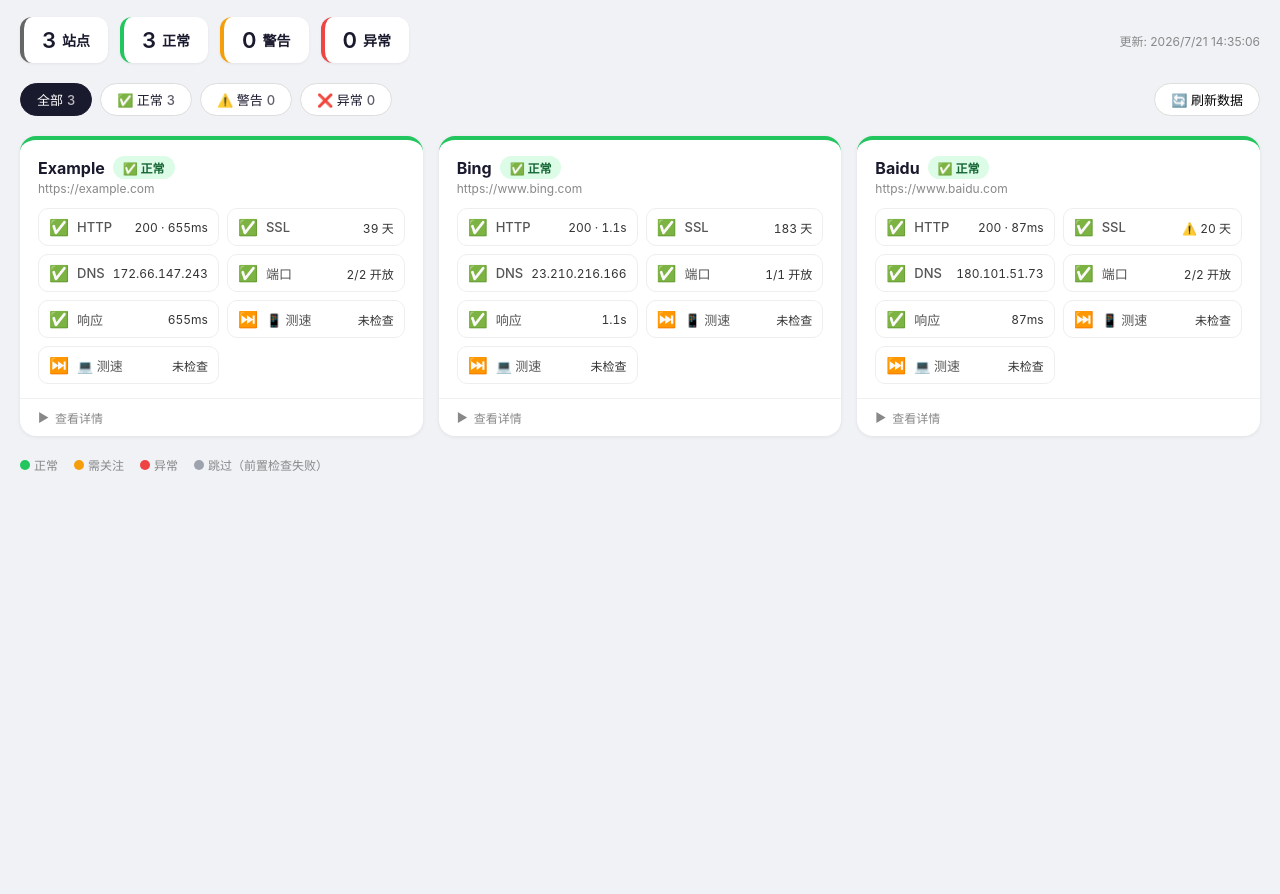
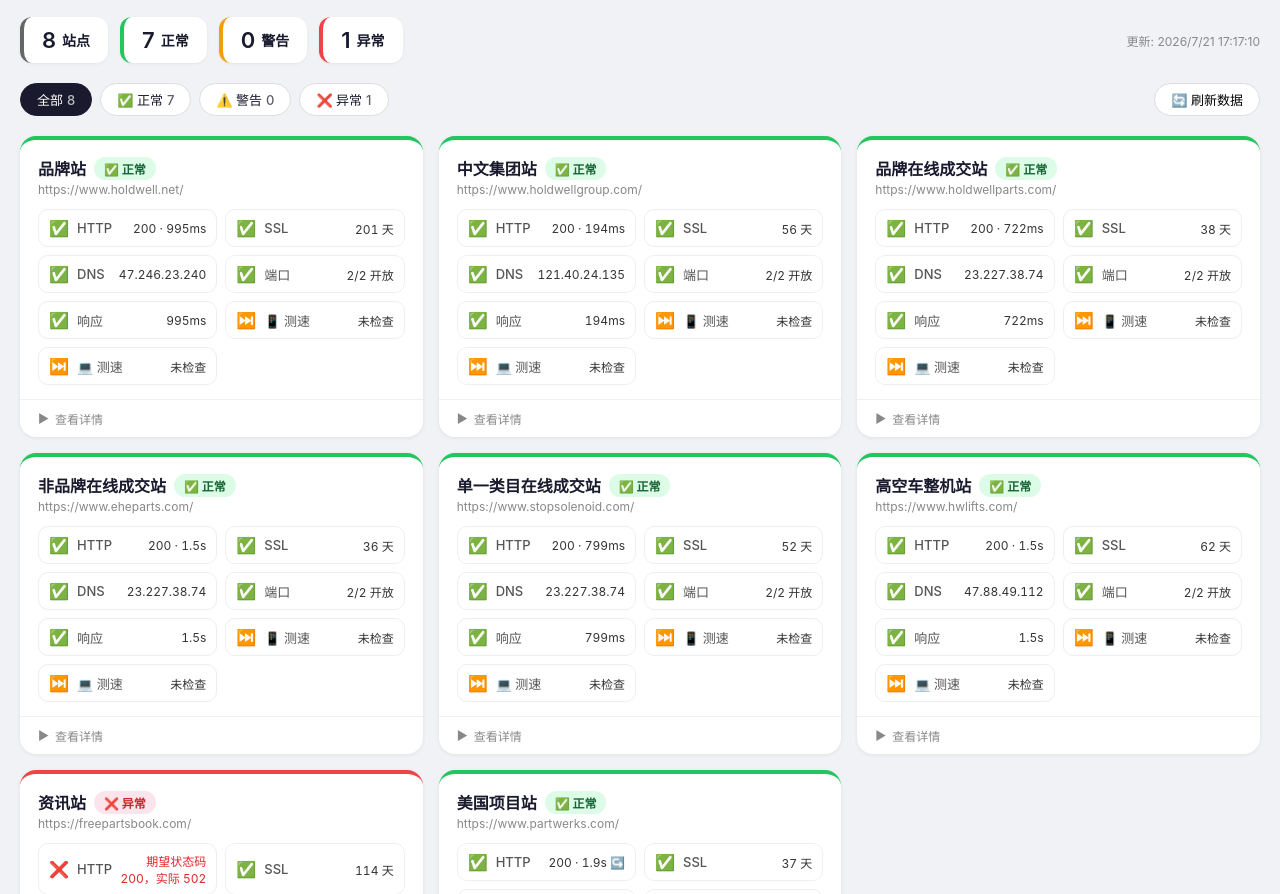
Before and after one commit to Koku-test/holdwell.smw, a website: page dashboard/index.html in a window 1280 px wide. Shown: the part 58-952 px from the top of the page. Before the commit the page ends 800 px from the top, so only its background shows below. Drawn offline with Linux system fonts and the light colour scheme.

Commit message:
📝 更新站点配置: 8个Holdwell站点 + 支持重定向跟随

```diff
--- a/dashboard/data.json
+++ b/dashboard/data.json
@@ -1,56 +1,56 @@
 {
-  "updatedAt": "2026-07-21T06:35:06.064Z",
-  "updatedAtCN": "2026/7/21 14:35:06",
+  "updatedAt": "2026-07-21T09:17:10.893Z",
+  "updatedAtCN": "2026/7/21 17:17:10",
   "sites": [
     {
-      "name": "Example",
-      "url": "https://example.com",
-      "hostname": "example.com",
+      "name": "品牌站",
+      "url": "https://www.holdwell.net/",
+      "hostname": "www.holdwell.net",
       "checks": {
-        "ssl": {
+        "dns": {
           "status": "ok",
-          "daysLeft": 39,
-          "issuer": "SSL Corporation",
-          "subject": "example.com",
-          "validFrom": "May 31 21:39:12 2026 GMT",
-          "validTo": "Aug 29 21:41:26 2026 GMT",
+          "addresses": [
+            "47.246.23.240"
+          ],
           "error": null,
-          "elapsedMs": 378
+          "via": "fallback",
+          "note": "系统 DNS 失败，使用备用 DNS"
         },
         "ports": [
           {
             "port": 80,
             "status": "ok",
-            "elapsedMs": 204,
+            "elapsedMs": 254,
             "error": null
           },
           {
             "port": 443,
             "status": "ok",
-            "elapsedMs": 213,
+            "elapsedMs": 198,
             "error": null
           }
         ],
+        "ssl": {
+          "status": "ok",
+          "daysLeft": 201,
+          "issuer": "WoTrus CA Limited",
+          "subject": "www.holdwell.net",
+          "validFrom": "Jan  7 00:00:00 2026 GMT",
+          "validTo": "Feb  7 23:59:59 2027 GMT",
+          "error": null,
+          "elapsedMs": 479
+        },
         "http": {
           "status": "ok",
           "statusCode": 200,
-          "elapsedMs": 655,
+          "elapsedMs": 995,
           "error": null,
           "details": {
-            "server": "cloudflare",
-            "contentType": "text/html",
+            "server": "Tengine",
+            "contentType": "text/html; charset=UTF-8",
             "location": null
-          }
-        },
-        "dns": {
-          "status": "ok",
-          "addresses": [
-            "172.66.147.243",
-            "104.20.23.154"
-          ],
-          "error": null,
-          "via": "fallback",
-          "note": "系统 DNS 失败，使用备用 DNS"
+          },
+          "redirect": null
         },
         "cdn": {
           "status": "skip",
@@ -69,17 +69,14 @@
       "overallFailCount": 0
     },
     {
-      "name": "Bing",
-      "url": "https://www.bing.com",
-      "hostname": "www.bing.com",
+      "name": "中文集团站",
+      "url": "https://www.holdwellgroup.com/",
+      "hostname": "www.holdwellgroup.com",
       "checks": {
         "dns": {
           "status": "ok",
           "addresses": [
-            "23.210.216.166",
-            "23.210.216.149",
-            "23.210.216.158",
-            "23.210.216.155"
+            "121.40.24.135"
           ],
           "error": null,
           "via": "fallback",
@@ -87,32 +84,39 @@
         },
         "ports": [
           {
+            "port": 80,
+            "status": "ok",
+            "elapsedMs": 59,
+            "error": null
+          },
+          {
             "port": 443,
             "status": "ok",
-            "elapsedMs": 204,
+            "elapsedMs": 50,
             "error": null
           }
         ],
         "ssl": {
           "status": "ok",
-          "daysLeft": 183,
-          "issuer": "Microsoft Corporation",
-          "subject": "r.bing.com",
-          "validFrom": "Jul  6 17:53:07 2026 GMT",
-          "validTo": "Jan 20 17:53:07 2027 GMT",
+          "daysLeft": 56,
+          "issuer": "DigiCert Inc",
+          "subject": "holdwellgroup.com",
+          "validFrom": "Jun 18 00:00:00 2026 GMT",
+          "validTo": "Sep 15 23:59:59 2026 GMT",
           "error": null,
-          "elapsedMs": 828
+          "elapsedMs": 125
         },
         "http": {
           "status": "ok",
           "statusCode": 200,
-          "elapsedMs": 1127,
+          "elapsedMs": 194,
           "error": null,
           "details": {
-            "server": null,
-            "contentType": "text/html; charset=utf-8",
+            "server": "nginx/1.20.1",
+            "contentType": "text/html",
             "location": null
-          }
+          },
+          "redirect": null
         },
         "cdn": {
           "status": "skip",
@@ -131,15 +135,14 @@
       "overallFailCount": 0
     },
     {
-      "name": "Baidu",
-      "url": "https://www.baidu.com",
-      "hostname": "www.baidu.com",
+      "name": "品牌在线成交站",
+      "url": "https://www.holdwellparts.com/",
+      "hostname": "www.holdwellparts.com",
       "checks": {
         "dns": {
           "status": "ok",
           "addresses": [
-            "180.101.51.73",
-            "180.101.49.44"
+            "23.227.38.74"
           ],
           "error": null,
           "via": "fallback",
@@ -149,36 +152,372 @@
           {
             "port": 80,
             "status": "ok",
-            "elapsedMs": 30,
+            "elapsedMs": 214,
             "error": null
           },
           {
             "port": 443,
             "status": "ok",
-            "elapsedMs": 23,
+            "elapsedMs": 203,
             "error": null
           }
         ],
         "ssl": {
           "status": "ok",
-          "daysLeft": 20,
-          "issuer": "GlobalSign nv-sa",
-          "subject": "baidu.com",
-          "validFrom": "Jul  9 07:01:02 2025 GMT",
-          "validTo": "Aug 10 07:01:01 2026 GMT",
+          "daysLeft": 38,
+          "issuer": "Let's Encrypt",
+          "subject": "www.holdwellparts.com",
+          "validFrom": "May 30 15:05:03 2026 GMT",
+          "validTo": "Aug 28 15:05:02 2026 GMT",
           "error": null,
-          "elapsedMs": 71
+          "elapsedMs": 444
         },
         "http": {
           "status": "ok",
           "statusCode": 200,
-          "elapsedMs": 87,
+          "elapsedMs": 722,
           "error": null,
           "details": {
-            "server": "BWS/1.1",
+            "server": "cloudflare",
+            "contentType": "text/html; charset=utf-8",
+            "location": null
+          },
+          "redirect": null
+        },
+        "cdn": {
+          "status": "skip",
+          "note": "CDN 回源检查 待实现"
+        },
+        "mobileAdapt": {
+          "status": "skip",
+          "note": "移动端适配检查 待实现"
+        },
+        "security": {
+          "status": "skip",
+          "note": "安全漏洞扫描 待实现"
+        }
+      },
+      "overall": "ok",
+      "overallFailCount": 0
+    },
+    {
+      "name": "非品牌在线成交站",
+      "url": "https://www.eheparts.com/",
+      "hostname": "www.eheparts.com",
+      "checks": {
+        "dns": {
+          "status": "ok",
+          "addresses": [
+            "23.227.38.74"
+          ],
+          "error": null,
+          "via": "fallback",
+          "note": "系统 DNS 失败，使用备用 DNS"
+        },
+        "ports": [
+          {
+            "port": 80,
+            "status": "ok",
+            "elapsedMs": 226,
+            "error": null
+          },
+          {
+            "port": 443,
+            "status": "ok",
+            "elapsedMs": 204,
+            "error": null
+          }
+        ],
+        "ssl": {
+          "status": "ok",
+          "daysLeft": 36,
+          "issuer": "Let's Encrypt",
+          "subject": "www.eheparts.com",
+          "validFrom": "May 29 06:39:02 2026 GMT",
+          "validTo": "Aug 27 06:39:01 2026 GMT",
+          "error": null,
+          "elapsedMs": 464
+        },
+        "http": {
+          "status": "ok",
+          "statusCode": 200,
+          "elapsedMs": 1487,
+          "error": null,
+          "details": {
+            "server": "cloudflare",
+            "contentType": "text/html; charset=utf-8",
+            "location": null
+          },
+          "redirect": null
+        },
+        "cdn": {
+          "status": "skip",
+          "note": "CDN 回源检查 待实现"
+        },
+        "mobileAdapt": {
+          "status": "skip",
+          "note": "移动端适配检查 待实现"
+        },
+        "security": {
+          "status": "skip",
+          "note": "安全漏洞扫描 待实现"
+        }
+      },
+      "overall": "ok",
+      "overallFailCount": 0
+    },
+    {
+      "name": "单一类目在线成交站",
+      "url": "https://www.stopsolenoid.com/",
+      "hostname": "www.stopsolenoid.com",
+      "checks": {
+        "dns": {
+          "status": "ok",
+          "addresses": [
+            "23.227.38.74"
+          ],
+          "error": null,
+          "via": "fallback",
+          "note": "系统 DNS 失败，使用备用 DNS"
+        },
+        "ports": [
+          {
+            "port": 80,
+            "status": "ok",
+            "elapsedMs": 196,
+            "error": null
+          },
+          {
+            "port": 443,
+            "status": "ok",
+            "elapsedMs": 195,
+            "error": null
+          }
+        ],
+        "ssl": {
+          "status": "ok",
+          "daysLeft": 52,
+          "issuer": "Let's Encrypt",
+          "subject": "www.stopsolenoid.com",
+          "validFrom": "Jun 13 18:04:04 2026 GMT",
+          "validTo": "Sep 11 18:04:03 2026 GMT",
+          "error": null,
+          "elapsedMs": 416
+        },
+        "http": {
+          "status": "ok",
+          "statusCode": 200,
+          "elapsedMs": 799,
+          "error": null,
+          "details": {
+            "server": "cloudflare",
+            "contentType": "text/html; charset=utf-8",
+            "location": null
+          },
+          "redirect": null
+        },
+        "cdn": {
+          "status": "skip",
+          "note": "CDN 回源检查 待实现"
+        },
+        "mobileAdapt": {
+          "status": "skip",
+          "note": "移动端适配检查 待实现"
+        },
+        "security": {
+          "status": "skip",
+          "note": "安全漏洞扫描 待实现"
+        }
+      },
+      "overall": "ok",
+      "overallFailCount": 0
+    },
+    {
+      "name": "高空车整机站",
+      "url": "https://www.hwlifts.com/",
+      "hostname": "www.hwlifts.com",
+      "checks": {
+        "dns": {
+          "status": "ok",
+          "addresses": [
+            "47.88.49.112"
+          ],
+          "error": null,
+          "via": "fallback",
+          "note": "系统 DNS 失败，使用备用 DNS"
+        },
+        "ports": [
+          {
+            "port": 80,
+            "status": "ok",
+            "elapsedMs": 151,
+            "error": null
+          },
+          {
+            "port": 443,
+            "status": "ok",
+            "elapsedMs": 183,
+            "error": null
+          }
+        ],
+        "ssl": {
+          "status": "ok",
+          "daysLeft": 62,
+          "issuer": "Let's Encrypt",
+          "subject": "*.hwlifts.com",
+          "validFrom": "Jun 24 02:41:19 2026 GMT",
+          "validTo": "Sep 22 02:41:18 2026 GMT",
+          "error": null,
+          "elapsedMs": 808
+        },
+        "http": {
+          "status": "ok",
+          "statusCode": 200,
+          "elapsedMs": 1533,
+          "error": null,
+          "details": {
+            "server": "nginx/1.24.0",
+            "contentType": "text/html; charset=UTF-8",
+            "location": null
+          },
+          "redirect": null
+        },
+        "cdn": {
+          "status": "skip",
+          "note": "CDN 回源检查 待实现"
+        },
+        "mobileAdapt": {
+          "status": "skip",
+          "note": "移动端适配检查 待实现"
+        },
+        "security": {
+          "status": "skip",
+          "note": "安全漏洞扫描 待实现"
+        }
+      },
+      "overall": "ok",
+      "overallFailCount": 0
+    },
+    {
+      "name": "资讯站",
+      "url": "https://freepartsbook.com/",
+      "hostname": "freepartsbook.com",
+      "checks": {
+        "dns": {
+          "status": "ok",
+          "addresses": [
+            "47.254.4.210"
+          ],
+          "error": null,
+          "via": "fallback",
+          "note": "系统 DNS 失败，使用备用 DNS"
+        },
+        "ports": [
+          {
+            "port": 80,
+            "status": "ok",
+            "elapsedMs": 224,
+            "error": null
+          },
+          {
+            "port": 443,
+            "status": "ok",
+            "elapsedMs": 217,
+            "error": null
+          }
+        ],
+        "ssl": {
+          "status": "ok",
+          "daysLeft": 114,
+          "issuer": "DigiCert Inc",
+          "subject": "freepartsbook.com",
+          "validFrom": "May 12 00:00:00 2026 GMT",
+          "validTo": "Nov 12 23:59:59 2026 GMT",
+          "error": null,
+          "elapsedMs": 668
+        },
+        "http": {
+          "status": "fail",
+          "statusCode": 502,
+          "elapsedMs": 878,
+          "error": "期望状态码 200，实际 502",
+          "details": {
+            "server": "nginx/1.24.0",
             "contentType": "text/html",
             "location": null
+          },
+          "redirect": null
+        },
+        "cdn": {
+          "status": "skip",
+          "note": "CDN 回源检查 待实现"
+        },
+        "mobileAdapt": {
+          "status": "skip",
+          "note": "移动端适配检查 待实现"
+        },
+        "security": {
+          "status": "skip",
+          "note": "安全漏洞扫描 待实现"
+        }
+      },
+      "overall": "fail",
+      "overallFailCount": 1
+    },
+    {
+      "name": "美国项目站",
+      "url": "https://www.partwerks.com/",
+      "hostname": "www.partwerks.com",
+      "checks": {
+        "dns": {
+          "status": "ok",
+          "addresses": [
+            "23.227.38.74"
+          ],
+          "error": null,
+          "via": "fallback",
+          "note": "系统 DNS 失败，使用备用 DNS"
+        },
+        "ports": [
+          {
+            "port": 80,
+            "status": "ok",
+            "elapsedMs": 197,
+            "error": null
+          },
+          {
+            "port": 443,
+            "status": "ok",
+            "elapsedMs": 193,
+            "error": null
           }
+        ],
+        "ssl": {
+          "status": "ok",
+          "daysLeft": 37,
+          "issuer": "Let's Encrypt",
+          "subject": "www.partwerks.com",
+          "validFrom": "May 29 10:59:03 2026 GMT",
+          "validTo": "Aug 27 10:59:02 2026 GMT",
+          "error": null,
+          "elapsedMs": 416
+        },
+        "http": {
+          "status": "ok",
+          "statusCode": 200,
+          "elapsedMs": 1892,
+          "error": null,
+          "details": {
+            "server": "cloudflare",
+            "contentType": "text/html; charset=utf-8",
+            "location": null
+          },
+          "redirect": {
+            "from": "https://www.partwerks.com/",
+            "to": "https://partwerks.com/",
+            "code": 301
+          },
+          "note": "301 → https://partwerks.com/"
         },
         "cdn": {
           "status": "skip",
--- a/dashboard/index.html
+++ b/dashboard/index.html
@@ -284,7 +284,7 @@
         ${site.name}
         <span class="status-badge ${site.overall}">${statusLabel(site.overall)}</span>
       </div>
-      <span class="url">${site.url}</span>
+      <span class="url">${site.url}${site.owner ? ' · ' + site.owner : ''}</span>
     </div>
   `;
   card.appendChild(header);
@@ -366,7 +366,9 @@
 function formatHttp(check) {
   if (!check || check.status === 'skip') return '—';
   if (check.status === 'fail') return check.error || `${check.statusCode}`;
-  return `${check.statusCode} · ${fmtMs(check.elapsedMs)}`;
+  let txt = `${check.statusCode} · ${fmtMs(check.elapsedMs)}`;
+  if (check.redirect) txt += ' ↪️';
+  return txt;
 }
 
 function formatSsl(check) {
```
Also changed, not shown: scripts/site-health-check.js (+19 -2 lines), sites-config.json (+62 -12 lines).
